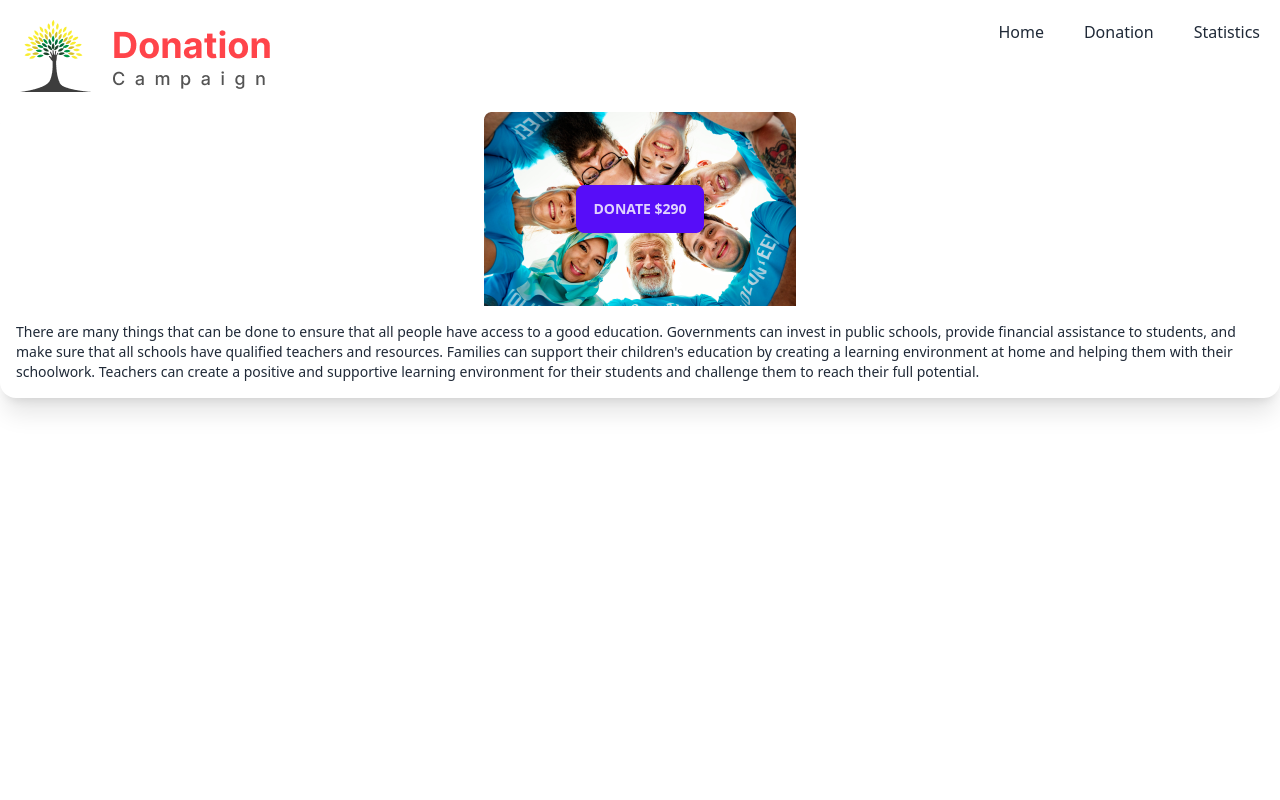
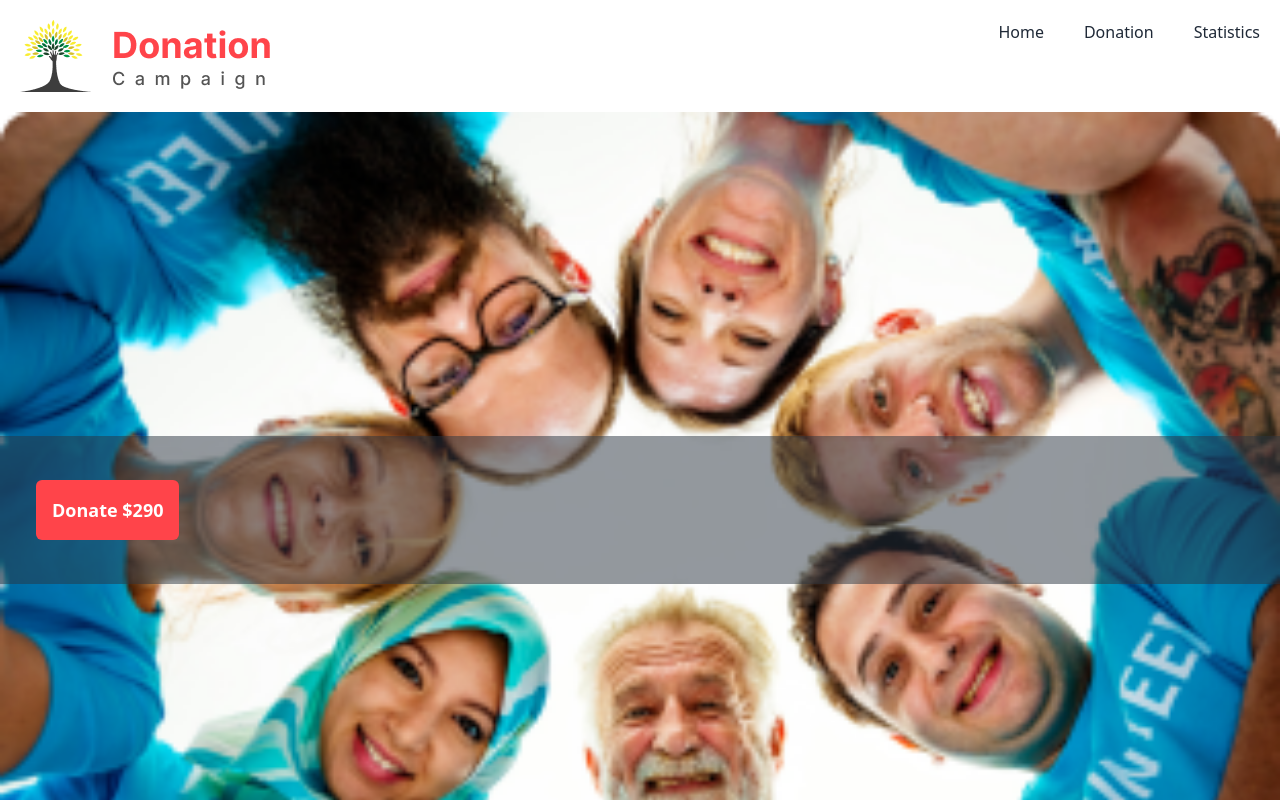
Before and after one commit to MohsenAlMahmud/Assignment-8, a React (Vite) app: page /donations/1 in a window 1280 px wide. Shown: the top 800 px of the page. Built offline with nearby package versions, Linux system fonts and the light colour scheme.

Commit message:
design related task for home, donation page complete

```diff
--- a/src/Components/Donations/DonationDetailsCard.jsx
+++ b/src/Components/Donations/DonationDetailsCard.jsx
@@ -4,20 +4,20 @@ import swal from "sweetalert";
 const DonationDetailsCard = ({ donation }) => {
     const { id, picture, description } = donation;
 
-    const handleAddToDonate = () =>{
+    const handleAddToDonate = () => {
 
         const addedDonateItems = [];
 
         const donateItems = JSON.parse(localStorage.getItem('donate'))
 
-        if(!donateItems){
+        if (!donateItems) {
             addedDonateItems.push(donation)
             localStorage.setItem('donate', JSON.stringify(addedDonateItems))
             swal("Your Donation Successfully Done!");
 
         }
 
-        else{
+        else {
             addedDonateItems.push(...donateItems, donation)
             localStorage.setItem('donate', JSON.stringify(addedDonateItems))
             swal("Your Donation Successfully Done!");
@@ -28,10 +28,12 @@ const DonationDetailsCard = ({ donation }) => {
         <div>
             <div className="card card-compact bg-base-100 shadow-xl">
                 <figure>
-                    <img className="" src={picture} alt="" />
-                    <div className="absolute">
-                            <button onClick={handleAddToDonate} className="btn btn-primary">Donate $290</button>
+                    <img className="w-screen h-auto" src={picture} alt="" />
+                    <div className="flex absolute hero-overlay h-1/6 items-center px-9">
+                        <div className=" ">
+                            <button onClick={handleAddToDonate} className="p-4 rounded-md text-white text-lg font-semibold bg-[#FF444A]">Donate $290</button>
                         </div>
+                    </div>
                 </figure>
                 <div className="card-body">
                     <p>{description}</p>
--- a/src/Pages/Home/Home.jsx
+++ b/src/Pages/Home/Home.jsx
@@ -6,7 +6,7 @@ import HeaderBody from "../../Components/Header/HeaderBody";
 const Home = () => {
 
     const donations = useLoaderData();
-    // console.log(donations)
+
 
     return (
         <div>
--- a/src/Route/Route.jsx
+++ b/src/Route/Route.jsx
@@ -23,8 +23,8 @@ const myRoute = createBrowserRouter([
             },
             {
                 path:'/statistics',
-                element: <Statistics></Statistics>,
-                // loader: () => fetch('/public/donetions.json')
+                element: <Statistics></Statistics>
+
             },
             {
                 path: '/donations/:id',
```
